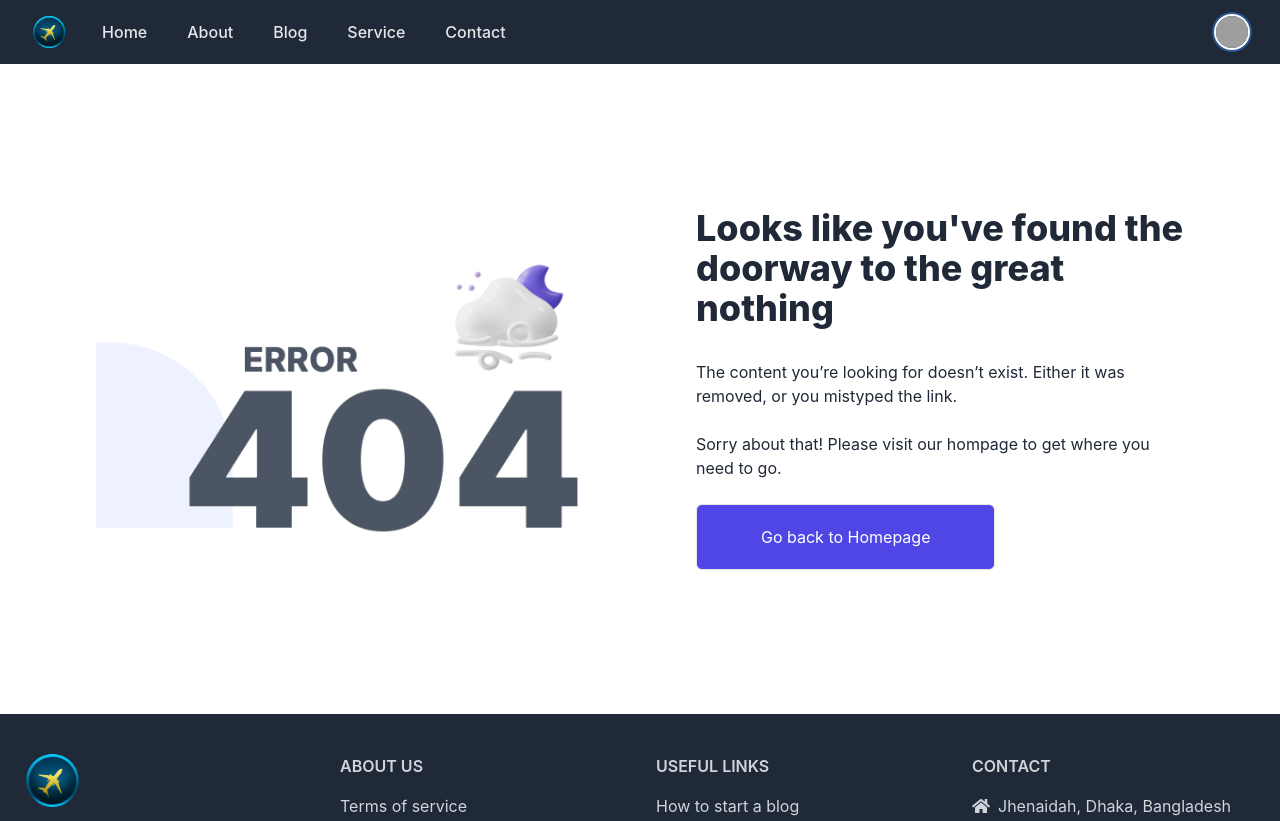
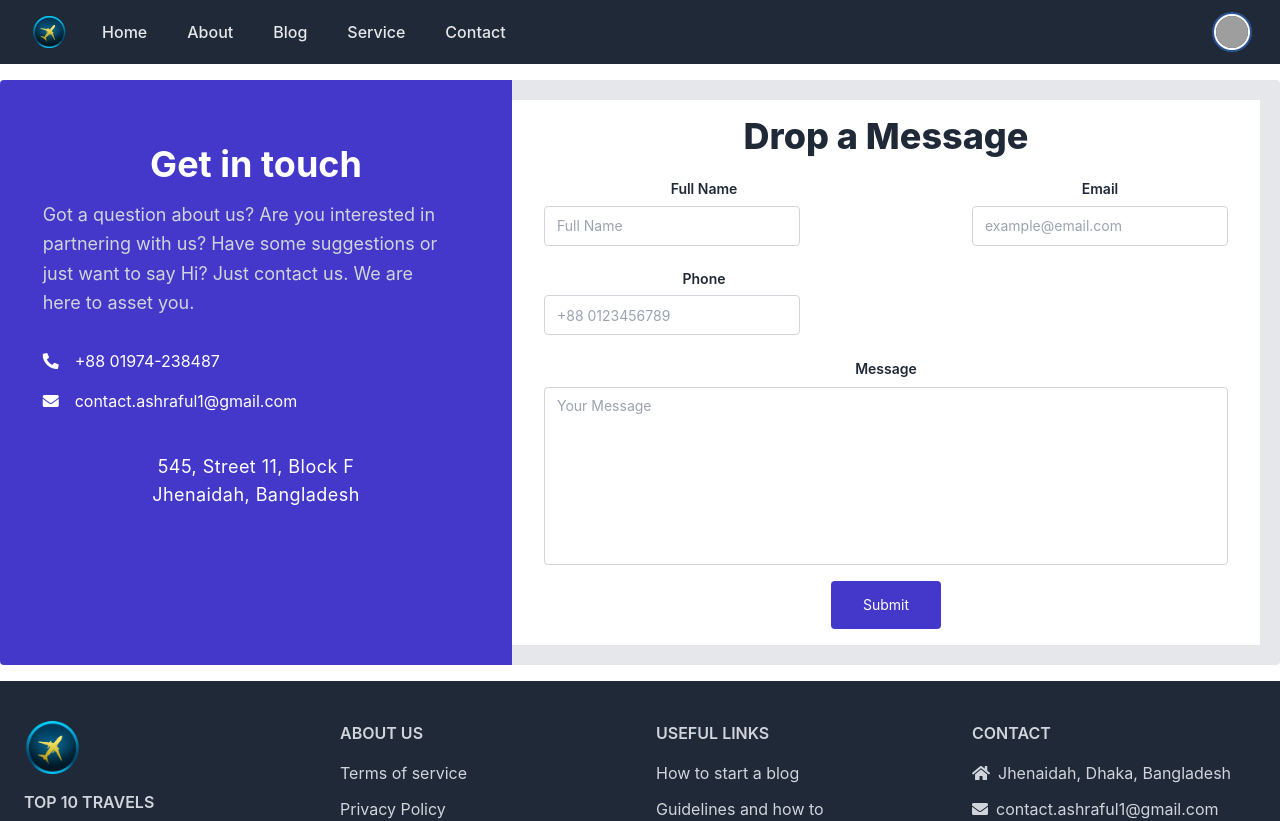
Before and after one commit to Ashraful2880/client-top-10-travels, a React (Create React App) app: page /contact in a window 1280 px wide. Shown: the top 821 px of the page. Built offline with nearby package versions, Linux system fonts and the light colour scheme; grey boxes are pictures that could not be loaded.

Commit message:
Contact Page Added

```diff
--- a/src/App.js
+++ b/src/App.js
@@ -8,6 +8,7 @@ import Header from './Pages/Shared/Header/Header';
 import Footer from './Pages/Shared/Footer/Footer';
 import NotFound from './Pages/NotFound/NotFound';
 import Home from './Pages/Home/Home/Home';
+import Contact from './Pages/Contact/Contact';
 
 function App() {
   return (
@@ -18,6 +19,7 @@ function App() {
             <Route path="/*" element={<NotFound />} />
             <Route path="/" element={<Home />} />
             <Route path="/home" element={<Home />} />
+            <Route path="/contact" element={<Contact />} />
 
             {/* <Route path="/blogs" element={<PrivateRoute><Blogs></Blogs></PrivateRoute>} /> */}
             {/* <Route path="jobDetails/:productId" element={<PrivateRoute> <JobDetails/> </PrivateRoute>}/> */}
--- /dev/null
+++ b/src/Pages/Contact/Contact.js
@@ -0,0 +1,98 @@
+import React from 'react';
+
+const Contact = () => {
+    return (
+        <div className="container mx-auto py-4">
+            <div className="lg:flex">
+                <div className="xl:w-2/5 lg:w-2/5 bg-indigo-700 py-16 xl:rounded-bl rounded-tl rounded-tr xl:rounded-tr-none">
+                    <div className="xl:w-5/6 xl:px-0 px-8 mx-auto">
+                        <h1 className="xl:text-4xl text-3xl pb-4 text-white font-bold">Get in touch</h1>
+                        <p className="text-lg text-gray-300 pb-8 leading-relaxed lg:pr-4 text-left">Got a question about us? Are you interested in partnering with us? Have some suggestions or just want to say Hi? Just contact us. We are here to asset you.</p>
+                        <div className="flex pb-4 items-center">
+                            <i className="fas fa-phone-alt text-white"></i>
+                            <p className="pl-4 text-white text-base">+88 01974-238487</p>
+                        </div>
+                        <div className="flex items-center">
+                            <i className="fas fa-envelope text-white"></i>
+                            <p className="pl-4 text-white text-base">contact.ashraful1@gmail.com</p>
+                        </div>
+                        <p className="text-lg text-white pt-10 tracking-wide">
+                            545, Street 11, Block F
+                            <br />
+                            Jhenaidah, Bangladesh
+                        </p>
+                    </div>
+                </div>
+                <div className="xl:w-3/5 lg:w-3/5 bg-gray-200 h-full pt-5 pb-5 xl:pr-5 xl:pl-0 rounded-tr rounded-br">
+                    <form className="bg-white py-4 px-8">
+                        <h1 className="text-4xl text-gray-800 font-extrabold mb-6">Drop a Message</h1>
+                        <div className="block xl:flex w-full flex-wrap justify-between mb-6">
+                            <div className="w-2/4 max-w-xs mb-6 xl:mb-0">
+                                <div className="flex flex-col">
+                                    <label
+                                        htmlFor="full_name"
+                                        className="text-gray-800 text-sm font-semibold leading-tight tracking-normal mb-2">
+                                        Full Name
+                                    </label>
+                                    <input required
+                                        name="full_name"
+                                        type="text"
+                                        className="focus:outline-none focus:border focus:border-indigo-700 font-normal w-64 h-10 flex items-center pl-3 text-sm border-gray-300 rounded border" placeholder="Full Name"/>
+                                </div>
+                            </div>
+                            <div className="w-2/4 max-w-xs xl:flex xl:justify-end">
+                                <div className="flex flex-col">
+                                    <label
+                                        htmlFor="email"
+                                        className="text-gray-800 text-sm font-semibold leading-tight tracking-normal mb-2">
+                                        Email
+                                    </label>
+                                    <input required
+                                        name="email"
+                                        type="email"
+                                        className="focus:outline-none focus:border focus:border-indigo-700 font-normal w-64 h-10 flex items-center pl-3 text-sm border-gray-300 rounded border" placeholder="example@email.com"/>
+                                </div>
+                            </div>
+                        </div>
+                        <div className="flex w-full flex-wrap">
+                            <div className="w-2/4 max-w-xs">
+                                <div className="flex flex-col">
+                                    <label
+                                        htmlFor="phone"
+                                        className="text-gray-800 text-sm font-semibold leading-tight tracking-normal mb-2">
+                                            Phone
+                                    </label>
+                                    <input required
+                                        name="phone"
+                                        type="tel"
+                                        className="focus:outline-none focus:border focus:border-indigo-700 font-normal w-64 h-10 flex items-center pl-3 text-sm border-gray-300 rounded border" placeholder="+88 0123456789"/>
+                                </div>
+                            </div>
+                        </div>
+                        <div className="w-full mt-6">
+                            <div className="flex flex-col">
+                                <label
+                                    className="text-sm font-semibold text-gray-800 mb-2" htmlFor="message">
+                                        Message
+                                </label>
+                                <textarea
+                                    placeholder="Your Message"
+                                    name="message"
+                                    className="border-gray-300 border mb-4 rounded py-2 text-sm outline-none resize-none px-3 focus:border focus:border-indigo-700"
+                                    rows="8">
+                                </textarea>
+                            </div>
+                            <button
+                                type="submit"
+                                className="focus:outline-none bg-indigo-700 transition duration-150 ease-in-out hover:bg-indigo-600 rounded text-white px-8 py-3 text-sm leading-6 focus:border-4 focus:ring-2 focus:ring-offset-2 focus:ring-indigo-700">
+                                Submit
+                            </button>
+                        </div>
+                    </form>
+                </div>
+            </div>
+        </div>
+    );
+};
+
+export default Contact;
```
